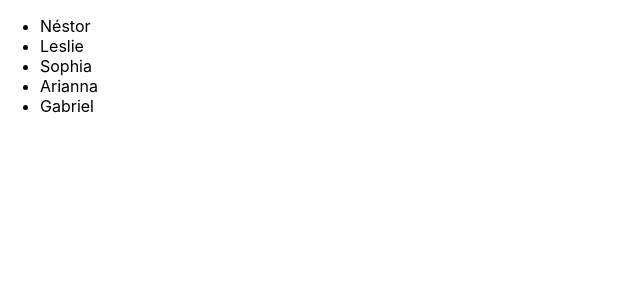
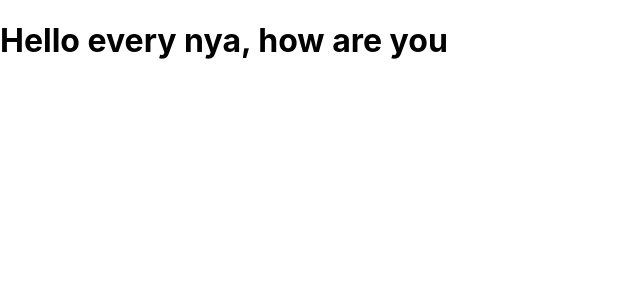
Before and after one commit to NGabrielHrz/firstwebappreact, a React (Create React App) app: page / in a window 1280 px wide. Shown: the top 300 px of the page, without its empty margins (0-640 px from the left). Built offline with nearby package versions, Linux system fonts and the light colour scheme.

Commit message:
Componentes y render primera versión

```diff
--- a/src/App.js
+++ b/src/App.js
@@ -1,31 +1,13 @@
 import "./App.css";
+import React, { Component } from "react";
 
-const nombres = ["Néstor", "Leslie", "Sophia", "Arianna", "Gabriel"];
+// const App = () => <h1>Hello every nyas</h1>;
 
-function getNombres() {
-  const elementList = [];
-  for (let i = 0; i < nombres.length; i++) {
-    elementList.push(<li>{nombres[i]}</li>);
+class App extends Component {
+  state = {};
+  render() {
+    return <h1>Hello every nya, how are you</h1>;
   }
-  return elementList;
 }
 
-const Nombres = () => {
-  return (
-    <ul>
-      {nombres.map((nombre, index) => (
-        <li key={index}>{nombre}</li>
-      ))}
-    </ul> // un .map requiere un identificador key, con una porpoiedad de tipo index para una mayor optimización
-  );
-};
-
-const App = () => {
-  return (
-    <div>
-      <Nombres />
-    </div>
-  );
-};
-
 export default App;
```
